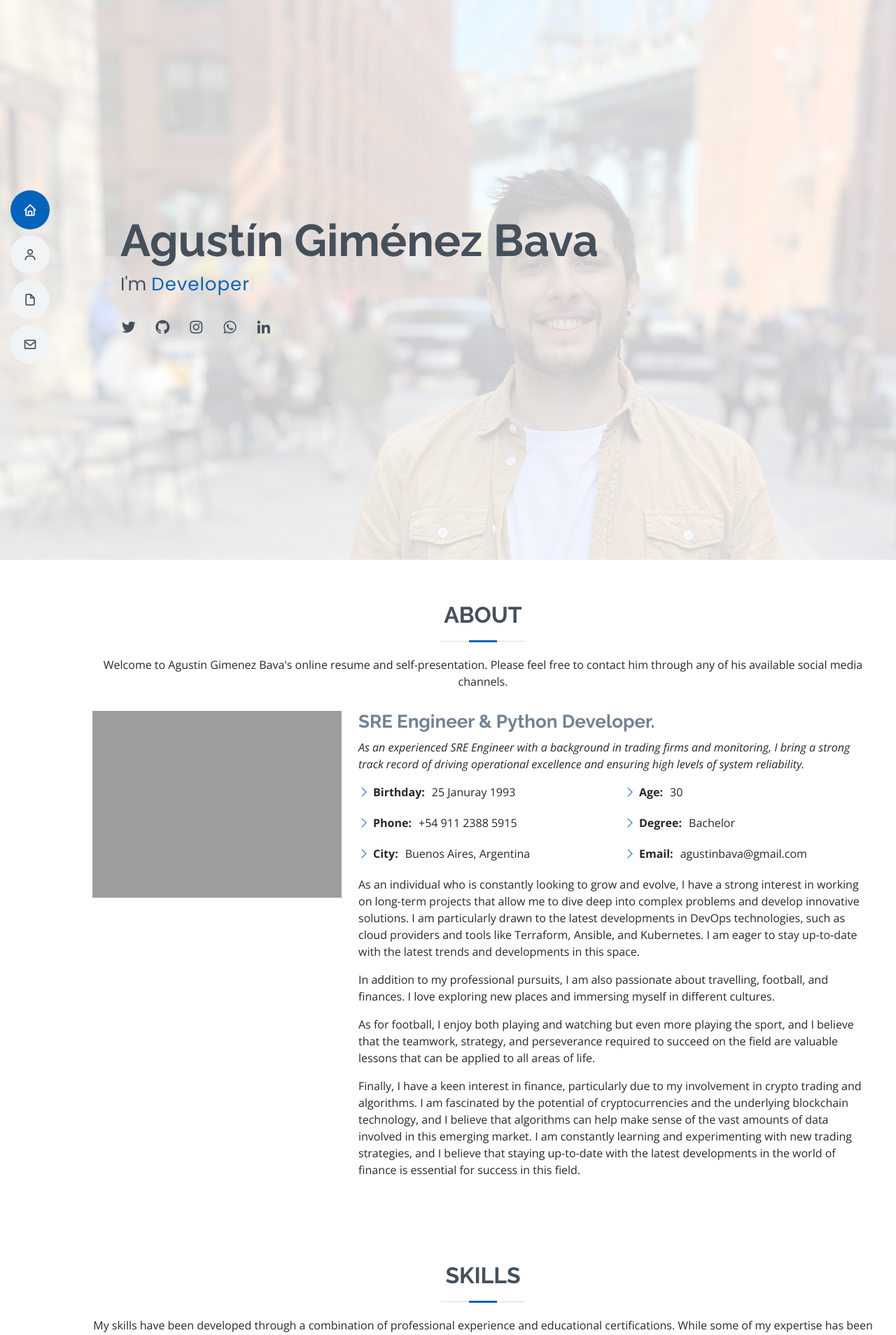
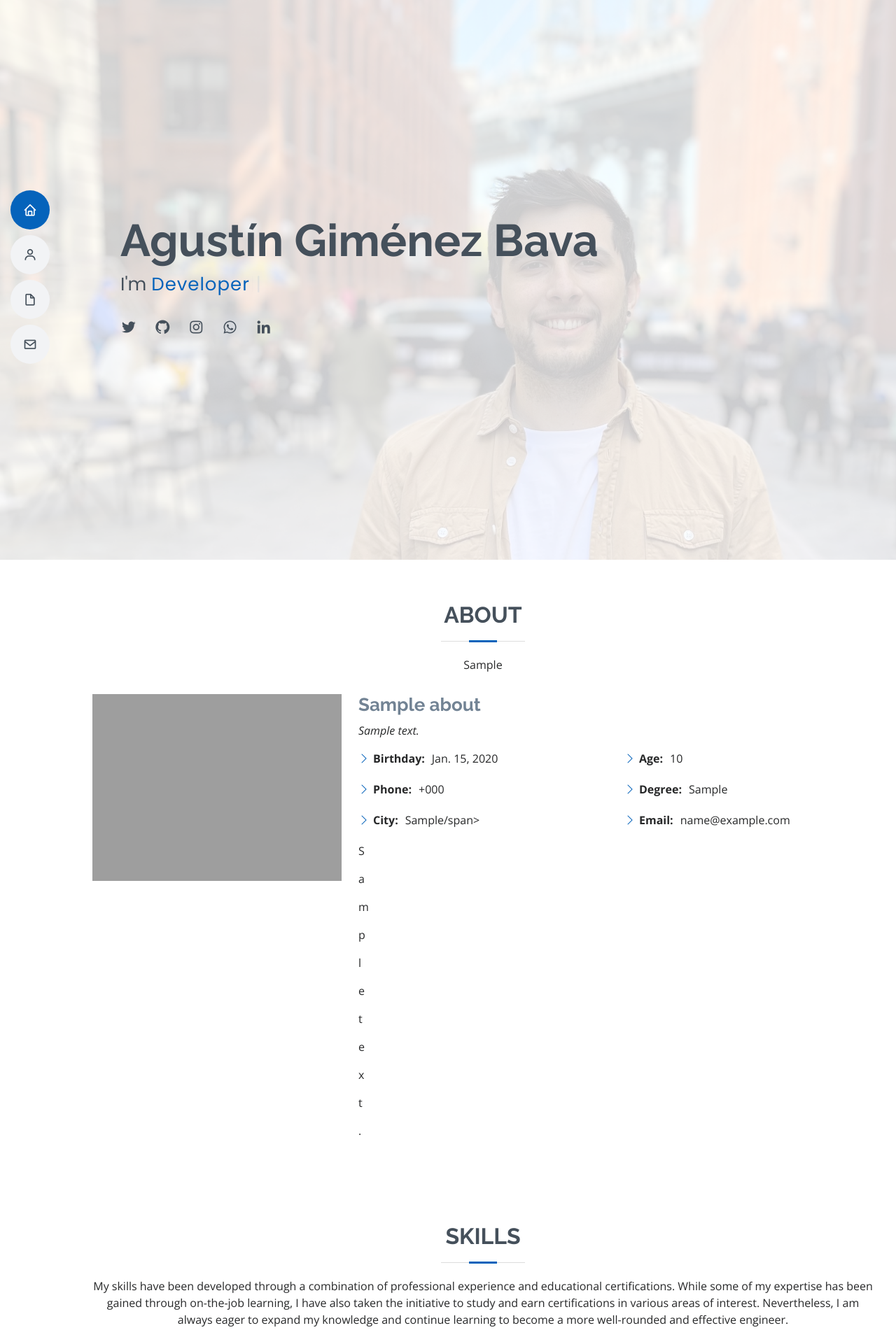
Before and after one commit to agustinbava/my-resume, a Django app: template my_resume/templates/index.html in a window 1280 px wide. Shown: the top 1908 px of the page at 70% size. Run offline with Django 4.2, Linux system fonts and the light colour scheme; the template is opened without the code that fills it: values that come from a table or form of the project are taken from there, others are empty; tables that the repository leaves empty hold one stand-in row (values such as "Sample post"); some libraries are stand-ins or nearby versions; grey boxes are pictures that could not be loaded.

Commit message:
Rendering index.html based on About information populated in the db

```diff
--- a/my_resume/templates/base.html
+++ b/my_resume/templates/base.html
@@ -36,8 +36,9 @@
     * License: https://bootstrapmade.com/license/
     ======================================================== -->
 </head>
+
 <body>
-  {% block content %}{% endblock %}
+    <main>{% block content %} {% endblock %}</main>
 
   <!-- Vendor JS Files -->
   <script src="{% static 'vendor/aos/aos.js' %}"></script>
@@ -45,7 +46,6 @@
   <script src="{% static 'vendor/glightbox/js/glightbox.min.js' %}"></script>
   <script src="{% static 'vendor/isotope-layout/isotope.pkgd.min.js' %}"></script>
   <script src="{% static 'vendor/php-email-form/validate.js' %}"></script>
-  <script src="{% static 'vendor/purecounter/purecounter.js' %}"></script>
   <script src="{% static 'vendor/swiper/swiper-bundle.min.js' %}"></script>
 
   <!-- Template Main JS File -->
--- a/my_resume/templates/index.html
+++ b/my_resume/templates/index.html
@@ -1,42 +1,7 @@
+{% extends 'base.html' %}
 {% load static %}
-<!DOCTYPE html>
-<html lang="en">
 
-<head>
-  <meta charset="utf-8">
-  <meta content="width=device-width, initial-scale=1.0" name="viewport">
-
-  <title>Agustin Gimenez Bava Resume - Index</title>
-  <meta content="" name="description">
-  <meta content="" name="keywords">
-
-  <!-- Favicons -->
-  <link href="assets/img/agb.png" rel="icon">
-  <link href="assets/img/agb.png" rel="icon">
-
-  <!-- Google Fonts -->
-  <link href="https://fonts.googleapis.com/css?family=Open+Sans:300,300i,400,400i,600,600i,700,700i|Raleway:300,300i,400,400i,500,500i,600,600i,700,700i|Poppins:300,300i,400,400i,500,500i,600,600i,700,700i" rel="stylesheet">
-
-  <!-- Vendor CSS Files -->
-  <link href="assets/vendor/aos/aos.css" rel="stylesheet">
-  <link href="assets/vendor/bootstrap/css/bootstrap.min.css" rel="stylesheet">
-  <link href="assets/vendor/bootstrap-icons/bootstrap-icons.css" rel="stylesheet">
-  <link href="assets/vendor/boxicons/css/boxicons.min.css" rel="stylesheet">
-  <link href="assets/vendor/glightbox/css/glightbox.min.css" rel="stylesheet">
-  <link href="assets/vendor/swiper/swiper-bundle.min.css" rel="stylesheet">
-
-  <!-- Template Main CSS File -->
-  <link href="assets/css/style.css" rel="stylesheet">
-
-  <!-- =======================================================
-  * Template Name: MyResume
-  * Updated: Mar 10 2023 with Bootstrap v5.2.3
-  * Template URL: https://bootstrapmade.com/free-html-bootstrap-template-my-resume/
-  * Author: BootstrapMade.com
-  * License: https://bootstrapmade.com/license/
-  ======================================================== -->
-</head>
-
+{% block content %}
 <body>
 
   <!-- ======= Mobile nav toggle button ======= -->
@@ -79,7 +44,7 @@
 
         <div class="section-title">
           <h2>About</h2>
-          <p>Welcome to Agustin Gimenez Bava's online resume and self-presentation. Please feel free to contact him through any of his available social media channels.</p>
+          <p>{{ about.header }}</p>
           </div>
 
         <div class="row">
@@ -87,39 +52,29 @@
             <img src="assets/img/profile-img.jpg" class="img-fluid" alt="">
           </div>
           <div class="col-lg-8 pt-4 pt-lg-0 content">
-            <h3>SRE Engineer &amp; Python Developer.</h3>
-            <p class="fst-italic">
-              As an experienced SRE Engineer with a background in trading firms and monitoring, I bring a strong track record of driving operational excellence and ensuring high levels of system reliability.
-            </p>
+            {% comment %} <h3>SRE Engineer &amp; Python Developer.</h3> {% endcomment %}
+            <h3>{{ about.title }}</h3>
+            <p class="fst-italic">{{ about.title_description }}</p>
             <div class="row">
               <div class="col-lg-6">
                 <ul>
-                  <li><i class="bi bi-chevron-right"></i> <strong>Birthday:</strong> <span>25 Januray 1993</span></li>
-                  <li><i class="bi bi-chevron-right"></i> <strong>Phone:</strong> <span>+54 911 2388 5915</span></li>
-                  <li><i class="bi bi-chevron-right"></i> <strong>City:</strong> <span>Buenos Aires, Argentina</span></li>
+                  <li><i class="bi bi-chevron-right"></i> <strong>Birthday:</strong> <span>{{ about.birthday }}</span></li>
+                  <li><i class="bi bi-chevron-right"></i> <strong>Phone:</strong> <span>+{{ about.phone }}</span></li>
+                  <li><i class="bi bi-chevron-right"></i> <strong>City:</strong> <span>{{ about.city }}/span></li>
                 </ul>
               </div>
               <div class="col-lg-6">
                 <ul>
-                  <li><i class="bi bi-chevron-right"></i> <strong>Age:</strong> <span>30</span></li>
-                  <li><i class="bi bi-chevron-right"></i> <strong>Degree:</strong> <span>Bachelor</span></li>
-                  <li><i class="bi bi-chevron-right"></i> <strong>Email:</strong> <span>agustinbava@gmail.com</span></li>
+                  <li><i class="bi bi-chevron-right"></i> <strong>Age:</strong> <span>{{ about.age }}</span></li>
+                  <li><i class="bi bi-chevron-right"></i> <strong>Degree:</strong> <span>{{ about.degree }}</span></li>
+                  <li><i class="bi bi-chevron-right"></i> <strong>Email:</strong> <span>{{ about.email }}</span></li>
                 </ul>
               </div>
             </div>
-            <p>
-              As an individual who is constantly looking to grow and evolve, I have a strong interest in working on long-term projects that allow me to dive deep into complex problems and develop innovative solutions. I am particularly drawn to the latest developments in DevOps technologies, such as cloud providers and tools like Terraform, Ansible, and Kubernetes. I am eager to stay up-to-date with the latest trends and developments in this space.
-            </p>
-            <p>
-              In addition to my professional pursuits, I am also passionate about travelling, football, and finances. I love exploring new places and immersing myself in different cultures.
-            </p>
-            <p>
-              As for football, I enjoy both playing and watching but even more playing the sport, and I believe that the teamwork, strategy, and perseverance required to succeed on the field are valuable lessons that can be applied to all areas of life.
-            </p>
-            <p>
-              Finally, I have a keen interest in finance, particularly due to my involvement in crypto trading and algorithms. I am fascinated by the potential of cryptocurrencies and the underlying blockchain technology, and I believe that algorithms can help make sense of the vast amounts of data involved in this emerging market. I am constantly learning and experimenting with new trading strategies, and I believe that staying up-to-date with the latest developments in the world of finance is essential for success in this field.
-            </p>
-          </div>
+            {% for sentence in about.text_description %}
+              <p>{{ sentence }}</p>
+            {% endfor %}
+            </div>
         </div>
 
       </div>
@@ -502,5 +457,4 @@
   <script src="assets/js/main.js"></script>
 
 </body>
-
-</html>
+{% endblock  %}
--- a/my_resume/webapp/models.py
+++ b/my_resume/webapp/models.py
@@ -5,6 +5,7 @@ class About(models.Model):
     header = models.TextField(null=False, blank=False)
     title = models.CharField(max_length=200, null=False, blank=False)
     title_description = models.TextField(null=False, blank=False)
+    name = models.CharField(max_length=200, null=False, blank=False, default='')
     phone = models.CharField(max_length=50, null=False, blank=False)
     city = models.CharField(max_length=50, null=False, blank=False)
     age = models.IntegerField(null=False, blank=False)
@@ -19,11 +20,40 @@ class About(models.Model):
     def __unicode__(self, *args, **kwargs):
         return f"{self.id}, {self.title}"
 
+
 class Contact(models.Model):
-    name = models.CharField(max_length=200, blank=False, null=False)
+    name = models.CharField(max_length=200, blank=False)
     email = models.EmailField(max_length=100, null=False, blank=False)
     subject = models.CharField(max_length=500, blank=True, null=False)
     message = models.TextField(max_length=15000, blank=False, null=False)
 
     def __str__(self):
         return self.email + ' ' + self.subject
+
+
+class Resume(models.Model):
+    title_description = models.TextField(null=False, blank=False)
+    summary = models.TextField(max_length=25000, default='')
+    city = models.CharField(max_length=50, null=False, blank=False)
+    age = models.IntegerField(null=False, blank=False)
+    email = models.EmailField(null=False, blank=False)
+    degree = models.CharField(max_length=50, default='')
+    birthday = models.DateField(default=now)
+    text_description = models.TextField(max_length=25000, default='')
+
+    def __str__(self, *args, **kwargs):
+        return f"{self.id}, {self.title}"
+
+    def __unicode__(self, *args, **kwargs):
+        return f"{self.id}, {self.title}"
+
+
+class Skills(models.Model):
+    title_description = models.TextField(blank=False)
+    skills = models.JSONField(null=True, blank=True)
+
+    def __str__(self, *args, **kwargs):
+        return f"{self.id}, {self.title}"
+
+    def __unicode__(self, *args, **kwargs):
+        return f"{self.id}, {self.title}"
--- a/my_resume/webapp/urls.py
+++ b/my_resume/webapp/urls.py
@@ -2,6 +2,5 @@ from django.urls import path
 from . import views
 
 urlpatterns = [
-    path('', views.HomePageTemplateView.as_view(), name = 'HomePageTemplateView'),
-    path('contact/', views.contact_submit, name='contact_submit'),
+    path('', views.contact_submit, name='contact_submit'),
 ]
--- a/requirements.txt
+++ b/requirements.txt
@@ -1,4 +1,5 @@
 django
-mysqlclient
 pymysql
 Pillow
+venv
+mysqlclient
```
Also changed, not shown: my_resume/templates/success.html (+1 -7 lines), my_resume/webapp/views.py (+7 -4 lines), my_resume/webapp/migrations/0005_resume_skills_about_name.py (added), readme.md (added).
